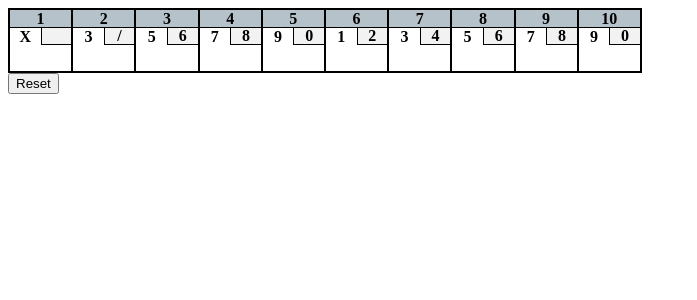
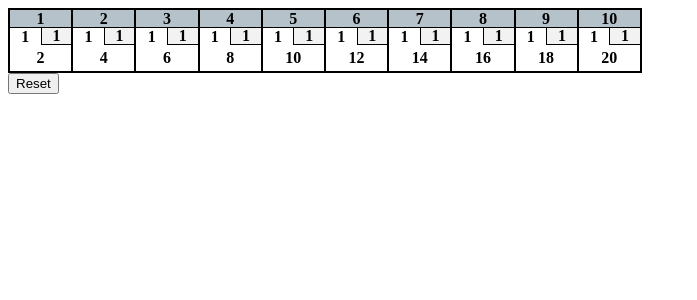
Before and after one commit to Deerjump/bowling-score-calculator, a React (Vite) app: page / in a window 1280 px wide. Shown: the top 300 px of the page, without its empty margins (0-697 px from the left). Built offline with nearby package versions, Linux system fonts and the light colour scheme.

Commit message:
Started score calculation and summation

```diff
--- a/src/App.tsx
+++ b/src/App.tsx
@@ -6,16 +6,16 @@ const STRIKE = 'X';
 const SPARE = '/';
 
 const data: RoundScore[] = [
-  { first: 10, second: 10 },
-  { first: 3, second: 7 },
-  { first: 5, second: 6 },
-  { first: 7, second: 8 },
-  { first: 9, second: 0 },
-  { first: 1, second: 2 },
-  { first: 3, second: 4 },
-  { first: 5, second: 6 },
-  { first: 7, second: 8 },
-  { first: 9, second: 0 },
+  { first: 1, second: 1 },
+  { first: 1, second: 1 },
+  { first: 1, second: 1 },
+  { first: 1, second: 1 },
+  { first: 1, second: 1 },
+  { first: 1, second: 1 },
+  { first: 1, second: 1 },
+  { first: 1, second: 1 },
+  { first: 1, second: 1 },
+  { first: 1, second: 1 },
 ];
 
 function App() {
@@ -23,6 +23,17 @@ function App() {
 
   const resetScores = () => {
     setScores([]);
+  }
+
+  function calculateScore(scores: RoundScore[]): RoundScore[] {
+    const totaledScores = [...scores];
+    let total = 0;
+    for (const score of totaledScores) {
+      total += (score.first ?? 0 )+ (score?.second ?? 0) ;
+      score.total = total;
+    }
+
+    return totaledScores;
   }
 
   function convertScoreToSymbol(score: RoundScore): DisplayScore {
@@ -34,7 +45,7 @@ function App() {
 
   return (
     <>
-      <Scoreboard scores={scores.map(convertScoreToSymbol)} />
+      <Scoreboard scores={calculateScore(scores).map(convertScoreToSymbol)} />
       <ResetButton resetScores={resetScores}/>
     </>
   );
```
